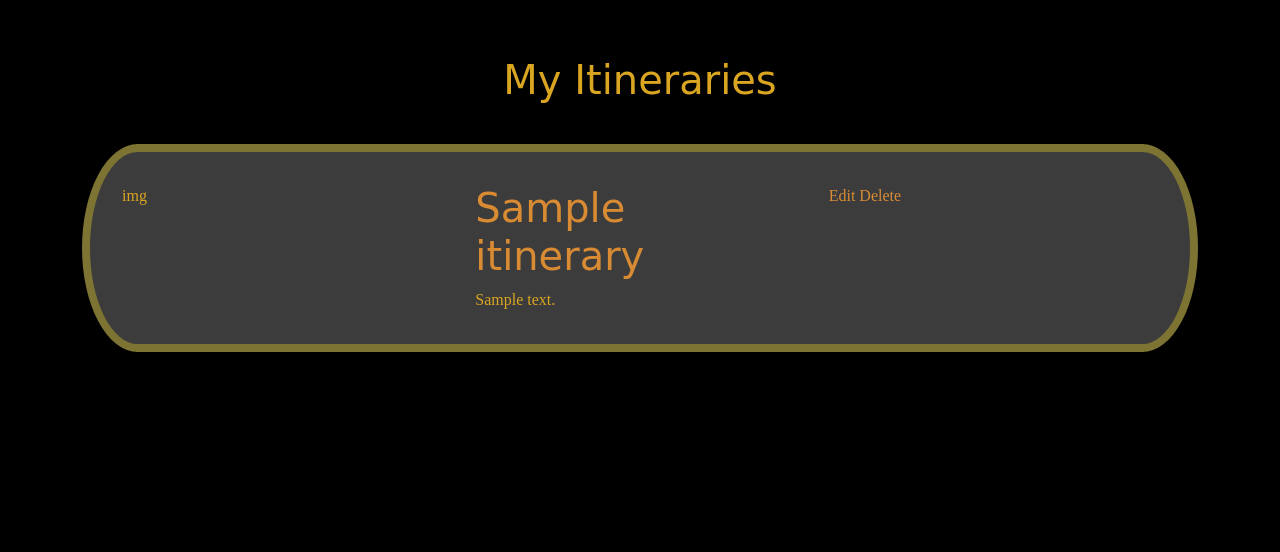
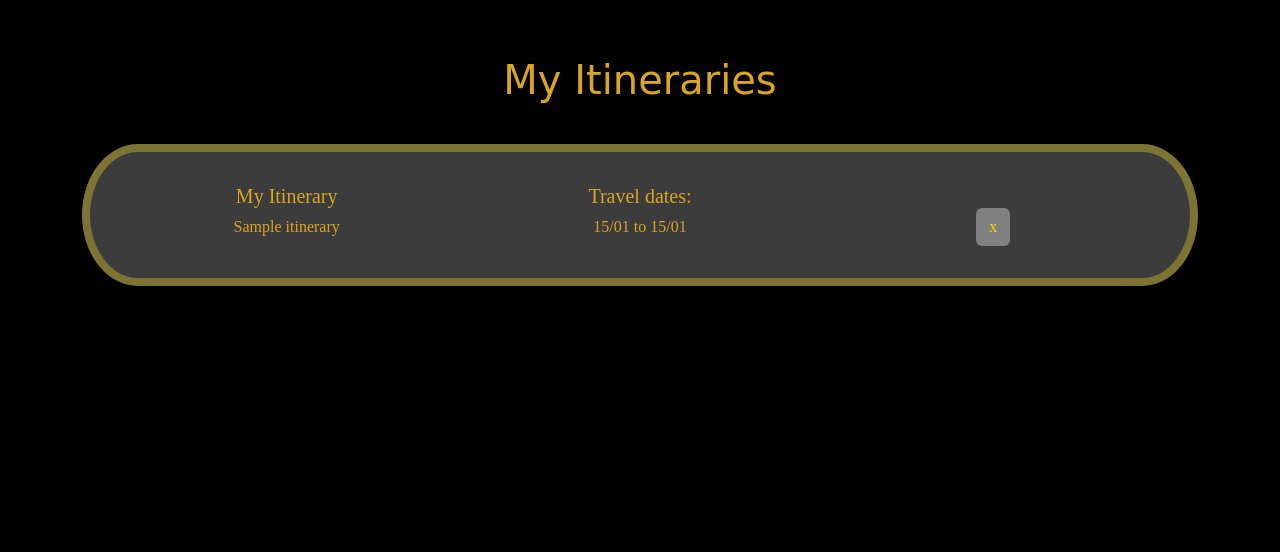
Before and after one commit to BUSAMT/DestinationInTime, a Django app: page /itins/ in a window 1280 px wide. Shown: the part 163-715 px from the top of the page. Run offline with Django 4.2, Linux system fonts and the light colour scheme; a user stored in the database is signed in; tables that the repository leaves empty hold one stand-in row (values such as "Sample post"); some web fonts are replaced.

Commit message:
Itins Index - link properties to be reviewed

```diff
--- a/main_app/templates/itins/index.html
+++ b/main_app/templates/itins/index.html
@@ -8,27 +8,33 @@
     <div class="padder"></div>
     <h1 class="title text-center">My Itineraries</h1>
     {% for itin in itins %}
-    <div class="destination-card">
+    <div class="destination-card mb-4">
+        <!-- to review with Shaun on the a link and what properties it has -->
+        <a href="{% url 'itins_detail' itin.id %}" style="text-decoration: none"></a>
         <div class="row">
-            <div class="col">
-                img
+            <div class="col d-flex align-items-start justify-content-center">
+                <h5 class="mb-0">My Itinerary</h5>
             </div>
-            <div class="col">
-                <h1><a href="{% url 'itins_detail' itin.id %}">{{ itin.init_name }}</a></h1>
-                {{ itin.itin_description }}
+            <div class="col d-flex align-items-start justify-content-center">
+                <h5 class="mb-0">Travel dates: </h5>
             </div>
-            <div class="col">
-                <a href="{% url 'itins_update' itin.id %}">Edit</a>
-                <a href="{% url 'itins_delete' itin.id %}">Delete</a>
+            <div class="col d-flex align-items-start justify-content-center">
+
             </div>
         </div>
-
+        <div class="row">
+            <div class="col d-flex align-items-center justify-content-center">
+                {{ itin.init_name }}
+            </div>
+            <div class="col d-flex align-items-center justify-content-center">
+               {{ itin.init_travel_date|date:"d/m" }} to {{ itin.end_travel_date|date:"d/m" }}
+            </div>
+            <div class="col d-flex align-items-center justify-content-center ">
+            <a href="{% url 'itins_delete' itin.id %}" class="btn">x</a>
+            </div>
+        </div>
     </div>
-
-
-
     {% endfor %}
-
 </section>
 
 {% endblock %}
```
